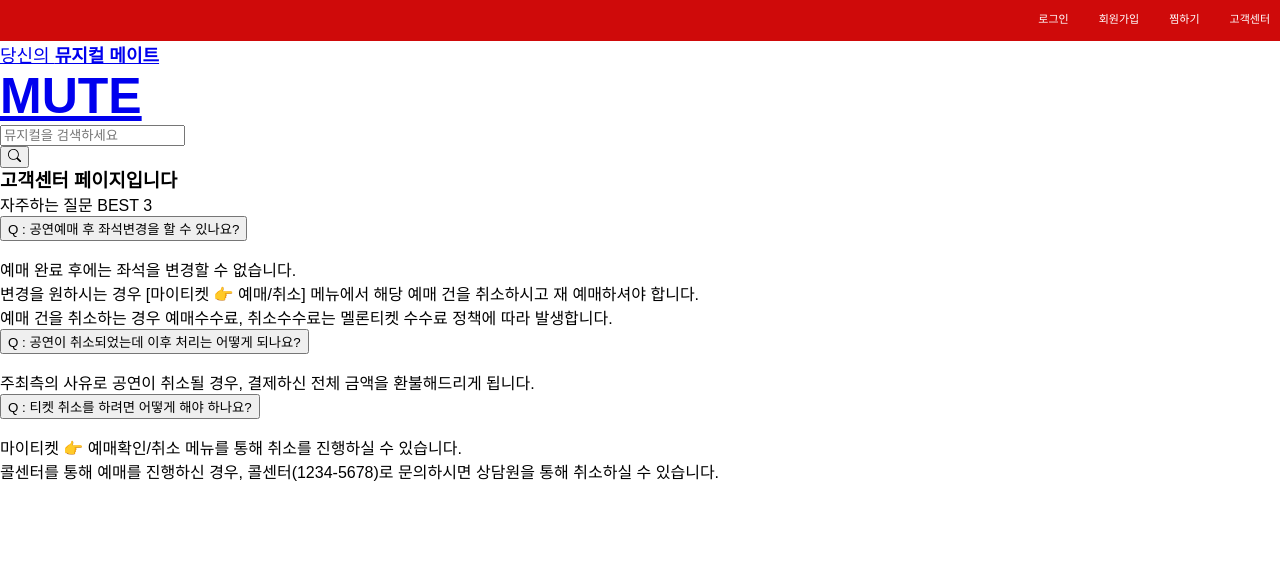
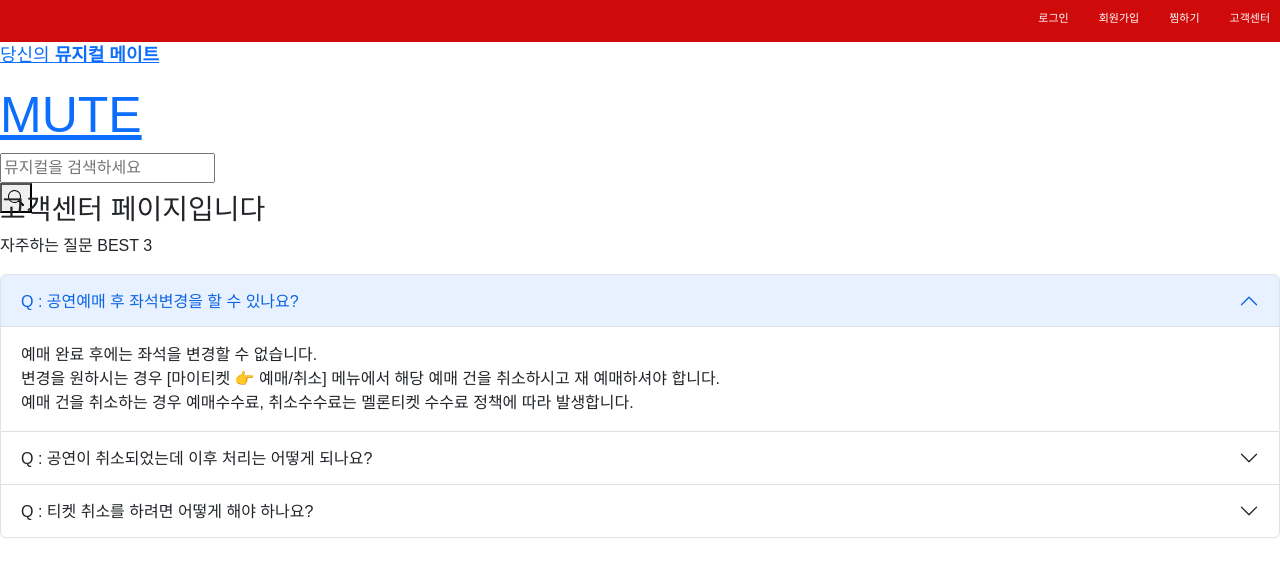
Before and after one commit to chanho2547/Final_Mute, a React (Create React App) app in the folder src/main/frontend/: page /Cs in a window 1280 px wide. Shown: the top 576 px of the page. Built offline with nearby package versions, Linux system fonts and the light colour scheme.

Commit message:
수빈/12.16/cs완료

```diff
--- a/src/main/frontend/package.json
+++ b/src/main/frontend/package.json
@@ -13,6 +13,7 @@
     "install": "^0.13.0",
     "moment": "^2.29.4",
     "react": "^18.2.0",
+    "react-bootstrap": "^2.7.0",
     "react-calendar": "^4.0.0",
     "react-daum-postcode": "^3.1.1",
     "react-dom": "^18.2.0",
--- a/src/main/frontend/src/cs/Cs.js
+++ b/src/main/frontend/src/cs/Cs.js
@@ -1,63 +1,39 @@
-import React, { useState } from "react";
-import { UncontrolledCollapse, Button, CardBody, Card } from 'reactstrap';
+import 'bootstrap/dist/css/bootstrap.min.css';
+import { Accordion } from 'react-bootstrap';
 
-const Cs = ({title, content}) => {
-    const [state, setState] = useState(false);
+function Cs() {
 
-    const onClick1 = () => {
-        setState(true);
-    }
-    const onClick2 = () => {
-        setState(true);
-    }
-    const onClick3 = () => {
-        setState(true);
-    }
+
 
     return(
         <>
             <h3>고객센터 페이지입니다</h3>
             <p>자주하는 질문 BEST 3</p>
-            <div>
-                <Button onClick={onClick1} color="primary" id="toggler" style={{ marginBottom: '1rem' }}>
-                    Q : 공연예매 후 좌석변경을 할 수 있나요?
-                </Button>
-                <UncontrolledCollapse toggler="#toggler">
-                    <Card>
-                        <CardBody>
-                            예매 완료 후에는 좌석을 변경할 수 없습니다. <br/>
-                            변경을 원하시는 경우 [마이티켓 👉  예매/취소] 메뉴에서 해당 예매 건을 취소하시고 재 예매하셔야 합니다.<br />
-                            예매 건을 취소하는 경우 예매수수료, 취소수수료는 멜론티켓 수수료 정책에 따라 발생합니다.
-                        </CardBody>
-                    </Card>
-                </UncontrolledCollapse>
-            </div>
-            <div>
-                <Button onClick={onClick2} color="primary" id="toggler" style={{ marginBottom: '1rem' }}>
-                    Q : 공연이 취소되었는데 이후 처리는 어떻게 되나요?
-                </Button>
-                <UncontrolledCollapse toggler="#toggler">
-                    <Card>
-                        <CardBody>
-                            주최측의 사유로 공연이 취소될 경우, 결제하신 전체 금액을 환불해드리게 됩니다.
-                        </CardBody>
-                    </Card>
-                </UncontrolledCollapse>
-            </div>
-            <div>
-                <Button onClick={onClick3}  color="primary" id="toggler" style={{ marginBottom: '1rem' }}>
-                    Q : 티켓 취소를 하려면 어떻게 해야 하나요?
-                </Button>
-                <UncontrolledCollapse toggler="#toggler">
-                    <Card>
-                        <CardBody>
-                            마이티켓 👉 예매확인/취소 메뉴를 통해 취소를 진행하실 수 있습니다. <br/>
-                            콜센터를 통해 예매를 진행하신 경우, 콜센터(1234-5678)로 문의하시면 상담원을 통해 취소하실 수 있습니다.
-                        </CardBody>
-                    </Card>
-                </UncontrolledCollapse>
-            </div>
+            <Accordion defaultActiveKey="0">
+                <Accordion.Item eventKey="0">
+                    <Accordion.Header>Q : 공연예매 후 좌석변경을 할 수 있나요?</Accordion.Header>
+                    <Accordion.Body>
+                        예매 완료 후에는 좌석을 변경할 수 없습니다. <br/>
+                        변경을 원하시는 경우 [마이티켓 👉  예매/취소] 메뉴에서 해당 예매 건을 취소하시고 재 예매하셔야 합니다.<br />
+                        예매 건을 취소하는 경우 예매수수료, 취소수수료는 멜론티켓 수수료 정책에 따라 발생합니다.
+                    </Accordion.Body>
+                </Accordion.Item>
 
+                <Accordion.Item eventKey="1">
+                    <Accordion.Header>Q : 공연이 취소되었는데 이후 처리는 어떻게 되나요?</Accordion.Header>
+                    <Accordion.Body>
+                        주최측의 사유로 공연이 취소될 경우, 결제하신 전체 금액을 환불해드리게 됩니다.
+                    </Accordion.Body>
+                </Accordion.Item>
+
+                <Accordion.Item eventKey="2">
+                    <Accordion.Header>Q : 티켓 취소를 하려면 어떻게 해야 하나요?</Accordion.Header>
+                    <Accordion.Body>
+                        마이티켓 👉 예매확인/취소 메뉴를 통해 취소를 진행하실 수 있습니다. <br/>
+                        콜센터를 통해 예매를 진행하신 경우, 콜센터(1234-5678)로 문의하시면 상담원을 통해 취소하실 수 있습니다.
+                    </Accordion.Body>
+                </Accordion.Item>
+            </Accordion>
         </>
 
     )
```
Also changed, not shown: 1 other file (tests, documents, lock files or other folders).
